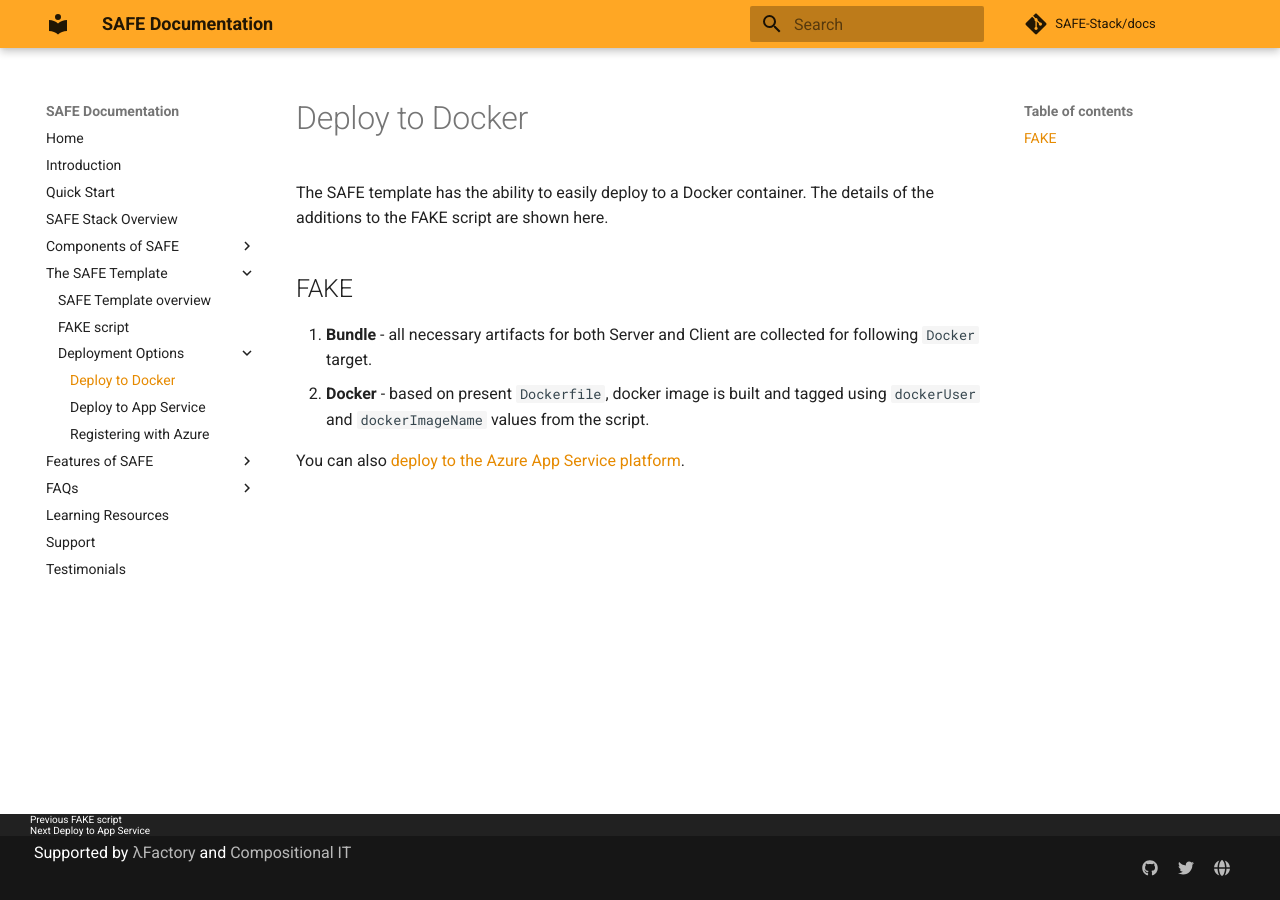
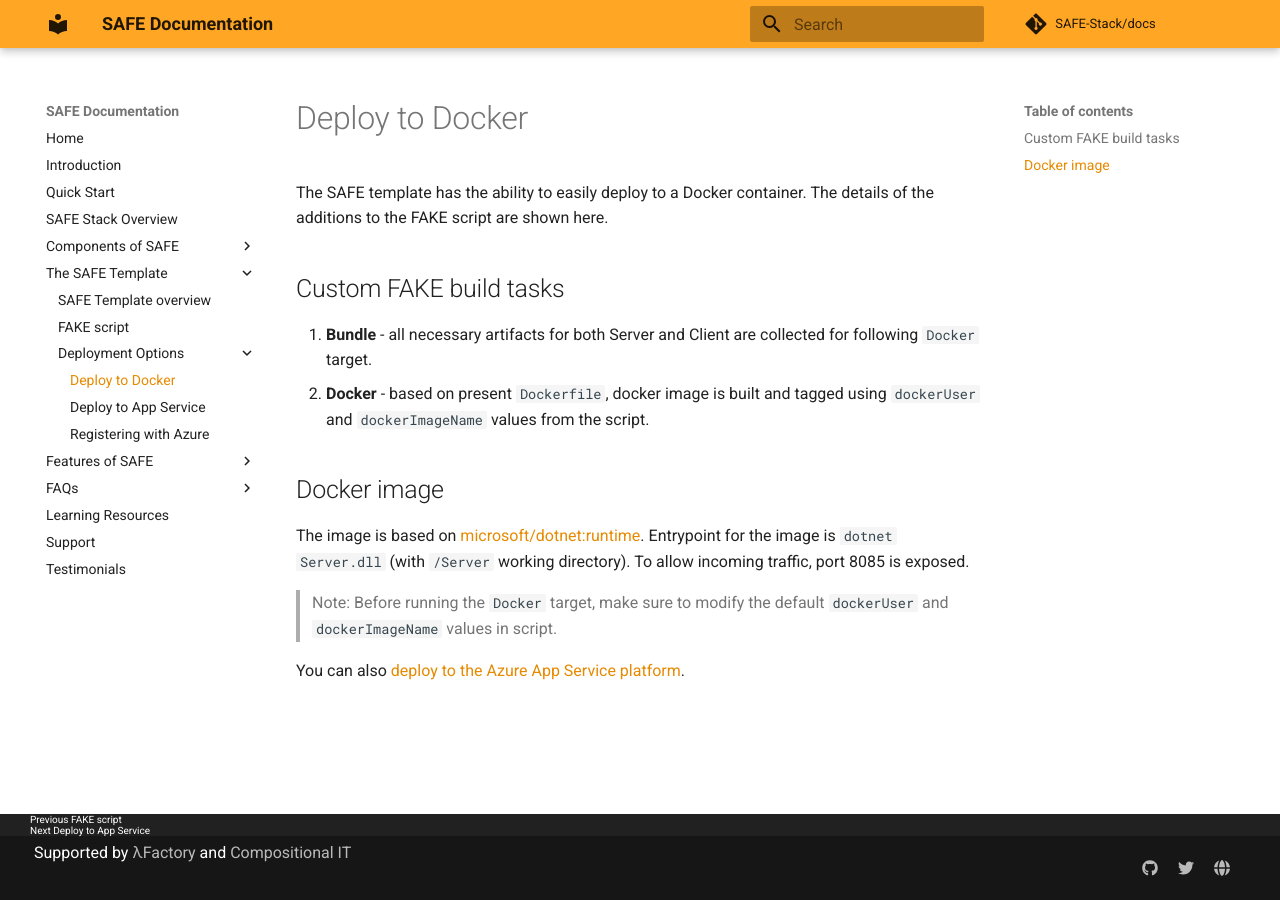
Before and after one commit to SAFE-Stack/docs, an MkDocs documentation site: the page built from docs/template-docker.md, in a window 1280 px wide. Built offline with MkDocs 1.6.1 and Material for MkDocs 9.7.7, drawn with Linux system fonts in a browser that asks for light colours; comment, search, counter and statistics services are not loaded; old or Windows-style settings are respelled for this version of MkDocs.

Commit message:
describe docker image

```diff
--- a/docs/template-docker.md
+++ b/docs/template-docker.md
@@ -1,8 +1,16 @@
 The SAFE template has the ability to easily deploy to a Docker container. The details of the additions to the FAKE script are shown here.
 
-## FAKE
+## Custom FAKE build tasks
 
 1. **Bundle** - all necessary artifacts for both Server and Client are collected for following `Docker` target.
 1. **Docker** - based on present `Dockerfile`, docker image is built and tagged using `dockerUser` and `dockerImageName` values from the script.
 
+## Docker image
+
+The image is based on [microsoft/dotnet:runtime](https://hub.docker.com/r/microsoft/dotnet/).
+Entrypoint for the image is `dotnet Server.dll` (with `/Server` working directory).
+To allow incoming traffic, port 8085 is exposed.
+
+> Note: Before running the `Docker` target, make sure to modify the default `dockerUser` and `dockerImageName` values in script.
+
 You can also [deploy to the Azure App Service platform](template-appservice.md).
```
